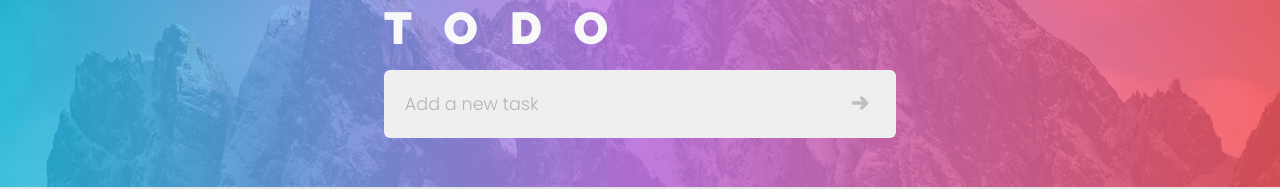
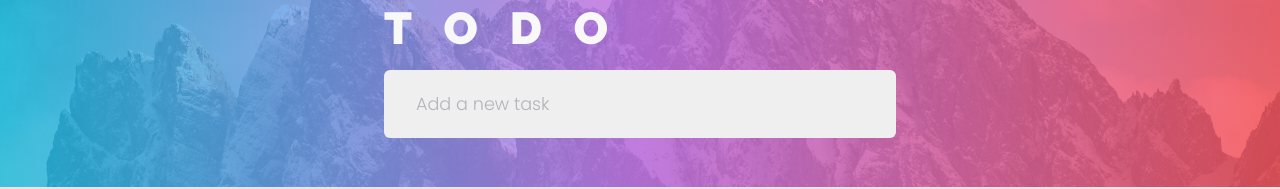
Before and after one commit to Schnedi3/pern_todo_ts, a React (Vite) app: page / in a window 1280 px wide. Shown: the part 158-347 px from the top of the page. Built offline with nearby package versions, Linux system fonts and the light colour scheme.

Commit message:
Remove "add" icon

```diff
--- a/src/components/TaskForm.tsx
+++ b/src/components/TaskForm.tsx
@@ -1,23 +1,20 @@
 import { useTaskContext } from "../context/useTaskContext";
 
-import iconAdd from "../assets/icon_add.svg";
 import "../css/form.css";
 
 export const TaskForm = () => {
-  const { newTask, handleOnSubmit, handleChange, addTask } = useTaskContext();
+  const { newTask, handleOnSubmit, handleChange } = useTaskContext();
 
   return (
     <form className="form" onSubmit={handleOnSubmit}>
       <h1>todo</h1>
-      <div className="input__container">
-        <input
-          placeholder="Add a new task"
-          onChange={handleChange}
-          value={newTask}
-          autoFocus={true}
-        />
-        <img src={iconAdd} alt="add task" onClick={addTask} />
-      </div>
+      <input
+        className="input_container"
+        placeholder="Add a new task"
+        onChange={handleChange}
+        value={newTask}
+        autoFocus
+      />
     </form>
   );
 };
--- a/src/css/form.css
+++ b/src/css/form.css
@@ -13,13 +13,9 @@ FORM
   letter-spacing: 2rem;
 }
 
-.input__container {
-  position: relative;
-}
-
-.input__container > input {
+.input_container {
   width: 100%;
-  padding: 1.3rem;
+  padding: 1.3rem 2rem;
   font-family: Poppins;
   font-weight: 300;
   font-size: 1.1rem;
@@ -29,36 +25,13 @@ FORM
   border-radius: 6px;
 }
 
-.input__container > input::placeholder {
+.input_container::placeholder {
   color: var(--light-black-text);
   opacity: 0.3;
 }
 
-.input__container > input:focus-visible {
+.input_container:focus-visible {
   outline: none;
-}
-
-.input__container > img {
-  width: 2.5rem;
-  position: absolute;
-  top: 0.8rem;
-  right: 1rem;
-  opacity: 0.2;
-  transition: 0.3s;
-}
-
-/*
-==========
-HOVER
-=========
-*/
-@media (hover: hover) {
-  .input__container > img:hover {
-    filter: invert(77%) sepia(57%) saturate(2505%) hue-rotate(210deg)
-      brightness(91%) contrast(91%);
-    opacity: 1;
-    cursor: pointer;
-  }
 }
 
 /*
@@ -71,17 +44,13 @@ THEME
     color: var(--dark-black-text);
   }
 
-  .input__container > input {
+  .input_container {
     color: var(--dark-white-text);
     background-color: var(--dark-main-bg);
   }
 
-  .input__container > input::placeholder,
-  .input__container > p {
+  .input_container::placeholder,
+  .input_container > p {
     color: var(--dark-white-text);
   }
-
-  .input__container > img {
-    filter: invert(1);
-  }
 }
```
Also changed, not shown: src/assets/icon_add.svg (deleted).
